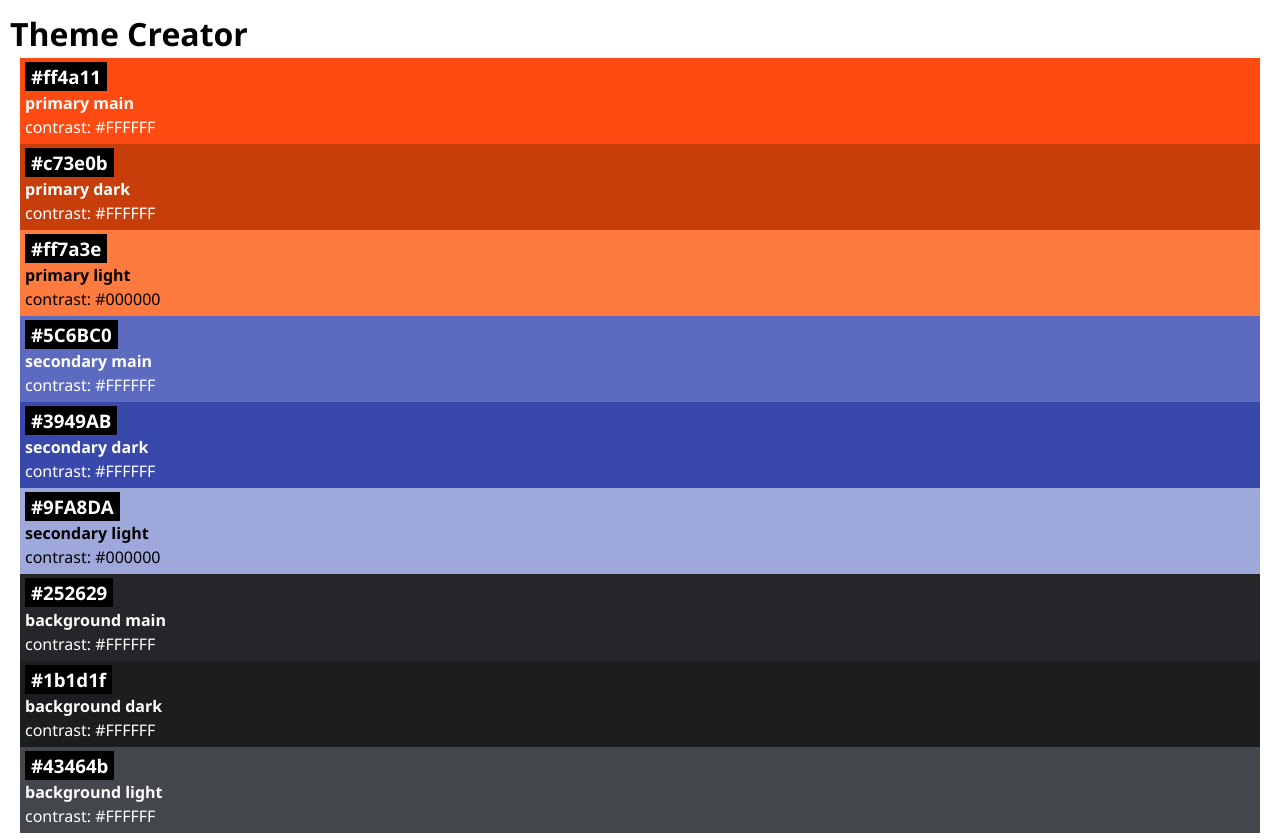
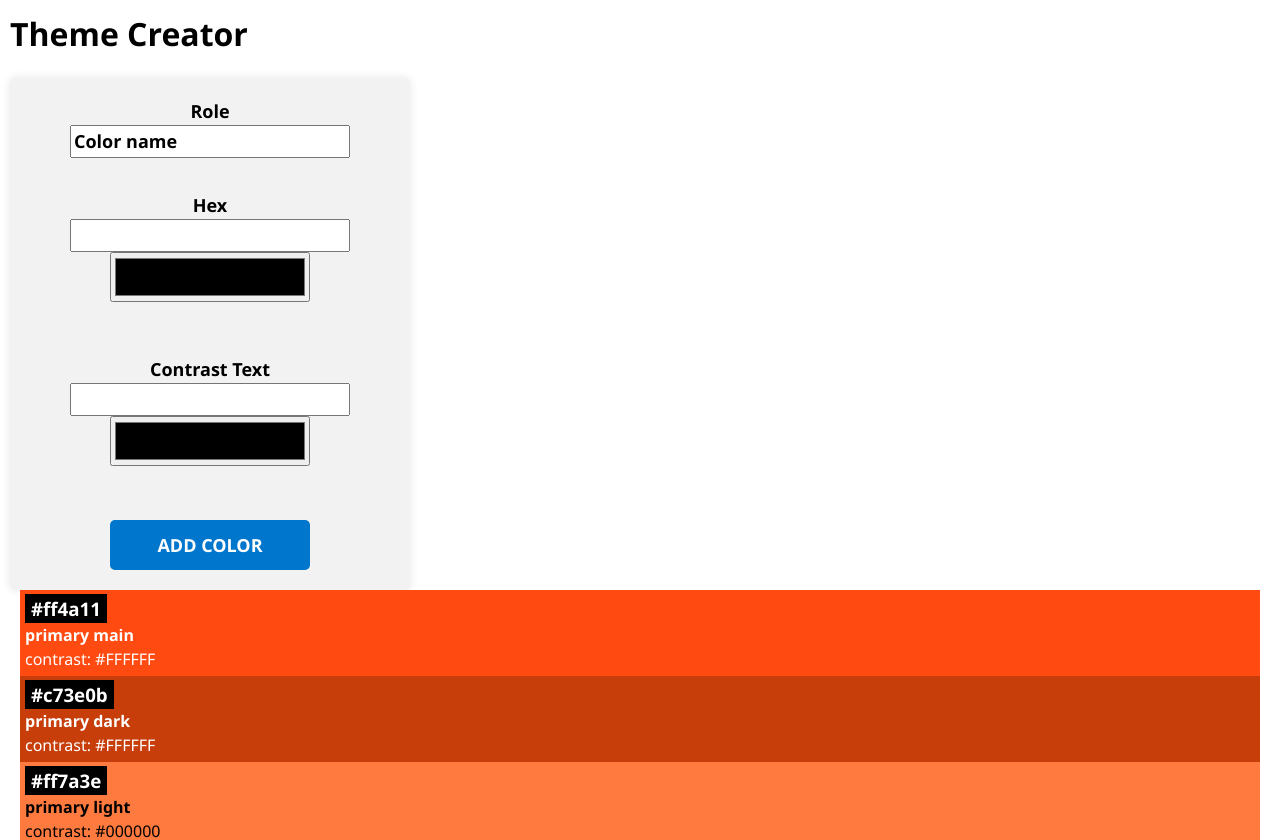
Before and after one commit to akopp90/theme-creator, a React (Vite) app: page / in a window 1280 px wide. Shown: the top 840 px of the page. Built offline with nearby package versions, Linux system fonts and the light colour scheme.

Commit message:
implemented functionality to add new colors in state

```diff
--- a/package.json
+++ b/package.json
@@ -14,7 +14,8 @@
     "@octokit/rest": "^20.1.0",
     "dotenv": "^16.4.5",
     "react": "^18.2.0",
-    "react-dom": "^18.2.0"
+    "react-dom": "^18.2.0",
+    "uid": "^2.0.2"
   },
   "devDependencies": {
     "@types/react": "^18.2.66",
--- a/src/App.jsx
+++ b/src/App.jsx
@@ -1,13 +1,25 @@
 import { initialColors } from "./lib/colors";
 import Color from "./Components/Color/Color";
+import ColorForm from "./Components/ColorForm/ColorForm";
+import { useState } from "react";
+import { uid } from "uid";
 import "./App.css";
 
 function App() {
+  const [colors, setColors] = useState(initialColors);
+
+  function handleAddColor(color) {
+    setColors([{ id: uid(), ...color }, ...colors]);
+  }
+
   return (
     <>
       <h1>Theme Creator</h1>
+      <div>
+        <ColorForm onSubmitColor={handleAddColor} />
+      </div>
 
-      {initialColors.map((color) => {
+      {colors.map((color) => {
         return <Color key={color.id} color={color} />;
       })}
     </>
--- /dev/null
+++ b/src/Components/ColorForm/ColorForm.css
@@ -0,0 +1,41 @@
+.color-form {
+  display: flex;
+  flex-direction: column;
+  align-items: center;
+  margin-top: 20px;
+  padding: 20px;
+  border-radius: 5px;
+  background-color: #f2f2f2;
+  box-shadow: 0px 0px 10px rgba(0, 0, 0, 0.1);
+  width: 400px;
+  max-width: 100%;
+  text-align: center;
+}
+
+.color-form label {
+  margin-bottom: 10px;
+  font-size: 18px;
+  font-weight: bold;
+}
+
+.color-form input[type="color"] {
+  width: 200px;
+  height: 50px;
+  margin-bottom: 20px;
+}
+
+.color-form button {
+  width: 200px;
+  height: 50px;
+  font-size: 18px;
+  font-weight: bold;
+  background-color: #0077cc;
+  color: white;
+  border: none;
+  border-radius: 5px;
+  cursor: pointer;
+}
+
+.color-form button:hover {
+  background-color: #005fa3;
+}
--- /dev/null
+++ b/src/Components/ColorForm/ColorForm.jsx
@@ -0,0 +1,47 @@
+import ColorInput from "../ColorInput/ColorInput";
+import "./ColorForm.css";
+import { useState } from "react";
+
+export default function ColorForm({ onSubmitColor }) {
+  const [role, setRole] = useState("Color name");
+
+  function handleSubmit(event) {
+    event.preventDefault();
+    const response = new FormData(event.target);
+    const data = Object.fromEntries(response);
+
+    onSubmitColor(data);
+  }
+  return (
+    <form className="color-form" onSubmit={handleSubmit}>
+      <label htmlFor="role">
+        Role
+        <br />
+        <input
+          type="text"
+          id="role"
+          name="role"
+          defaultValue={role}
+          onChange={(event) => setRole(event.target.value)}
+        />
+      </label>
+      <br />
+      <label htmlFor="hex">
+        Hex
+        <br />
+        <ColorInput id="hex" defaultValue={onSubmitColor.hex} />
+      </label>
+      <br />
+      <label htmlFor="contrastText">
+        Contrast Text
+        <br />
+        <ColorInput
+          id="contrastText"
+          defaultValue={onSubmitColor.contrastText}
+        />
+      </label>
+      <br />
+      <button>ADD COLOR</button>
+    </form>
+  );
+}
--- /dev/null
+++ b/src/Components/ColorInput/ColorInput.jsx
@@ -0,0 +1,22 @@
+import { useState } from "react";
+
+export default function ColorInput({ id, defaultValue }) {
+  const [inputValue, setInputValue] = useState(defaultValue);
+
+  function handleInputValue(event) {
+    setInputValue(event.target.value);
+  }
+
+  return (
+    <>
+      <input
+        type="text"
+        id={id}
+        name={id}
+        value={inputValue}
+        onChange={handleInputValue}
+      />
+      <input type="color" value={inputValue} onChange={handleInputValue} />
+    </>
+  );
+}
```
Also changed, not shown: 1 other file (tests, documents, lock files or other folders).
